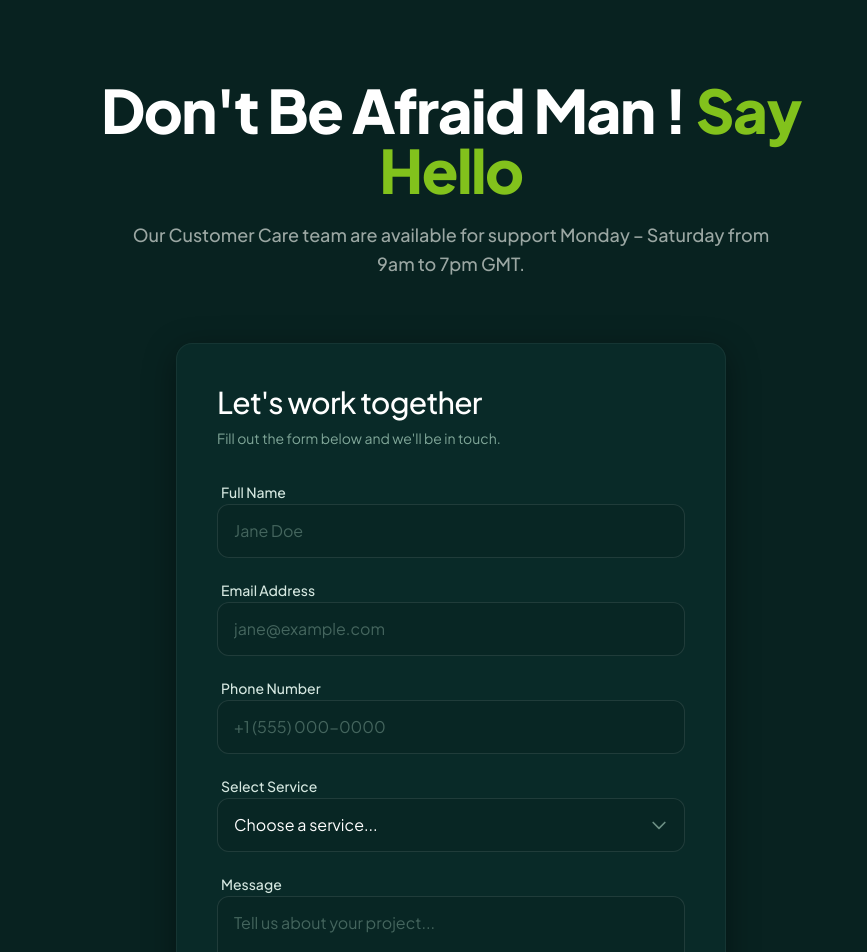
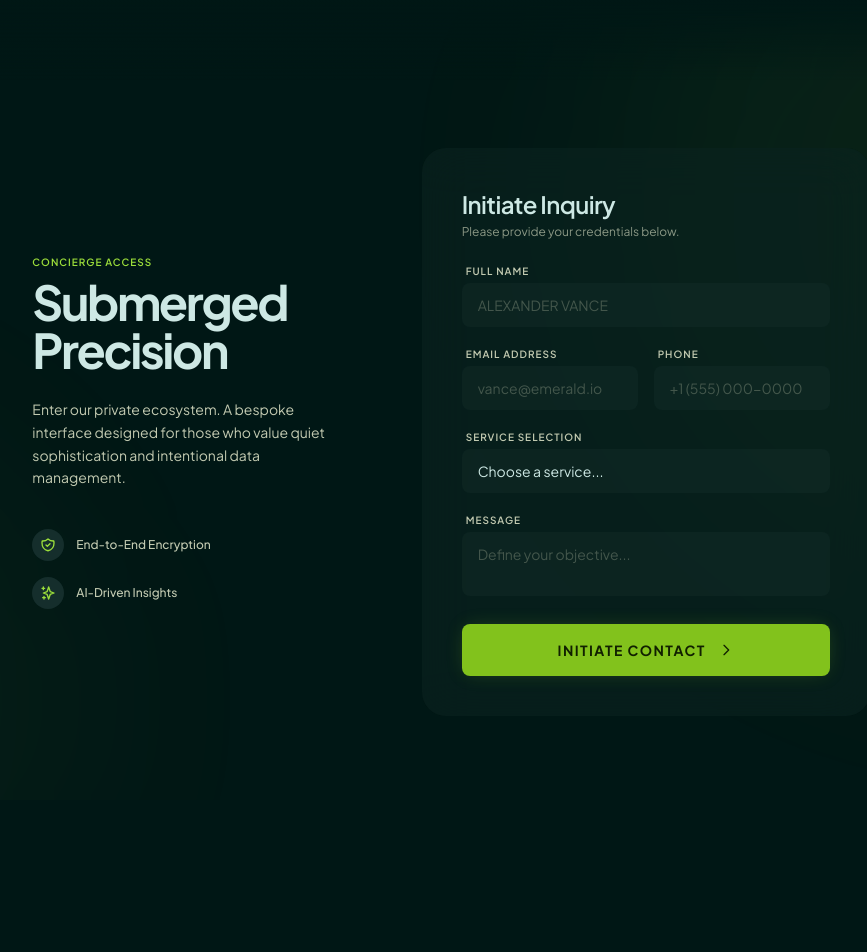
Before and after one commit to khrishChauhan/click-aarambh-form, a Next.js app: page / in a window 1280 px wide. Shown: the top 952 px of the page, without its empty margins (189-1056 px from the left). After the commit the page ends 800 px from the top, so only its background shows below. Built offline with nearby package versions, Linux system fonts and the light colour scheme.

Commit message:
feat: implement submission form with framer-motion animations and whatsapp redirect

```diff
--- a/app/page.tsx
+++ b/app/page.tsx
@@ -1,6 +1,7 @@
 "use client";
 
 import { useState, useEffect } from "react";
+import { motion, AnimatePresence } from "framer-motion";
 
 export default function Home() {
   const [isSubmitting, setIsSubmitting] = useState(false);
@@ -44,10 +45,7 @@ export default function Home() {
       const timer = setTimeout(() => setCountdown(countdown - 1), 1000);
       return () => clearTimeout(timer);
     } else if (isSuccess && countdown === 0) {
-      // Force use of the specific sandbox number to bypass old Vercel env variables
       const waNumber = "15556337541";
-      console.log(`Redirecting to WhatsApp: ${waNumber}`);
-
       const message = `Hi, I just submitted the ClickRM form. My name is ${submittedName} and I'm interested in your services.`;
       const encodedMessage = encodeURIComponent(message);
       window.location.href = `https://api.whatsapp.com/send?phone=${waNumber}&text=${encodedMessage}`;
@@ -61,175 +59,201 @@ export default function Home() {
     const waLink = `https://api.whatsapp.com/send?phone=${waNumber}&text=${encodedMessage}`;
 
     return (
-      <div className="flex-1 flex items-center justify-center p-4 min-h-screen relative z-10 w-full overflow-hidden">
-        <div className="w-full max-w-[550px] p-10 rounded-2xl bg-[#0b2e2b]/80 backdrop-blur-md border border-white/5 shadow-2xl text-center space-y-6">
-          <div className="mx-auto w-16 h-16 rounded-full bg-[#82C21C]/20 flex items-center justify-center mb-4 border border-[#82C21C]/30 relative overflow-hidden">
+      <div className="flex-1 flex items-center justify-center p-6 h-screen relative z-10 w-full overflow-hidden bg-[#001715]">
+        <div className="absolute inset-0 pointer-events-none">
+          <div className="absolute top-[-10%] left-[-10%] w-[40%] h-[40%] rounded-full bg-[#82C21C]/10 blur-[120px]" />
+          <div className="absolute bottom-[-10%] right-[-10%] w-[40%] h-[40%] rounded-full bg-[#82C21C]/10 blur-[120px]" />
+        </div>
 
-             {/* Simple visual indicator for WhatsApp */}
-            <svg className="w-8 h-8 text-[#82C21C] relative z-10 animate-pulse" fill="currentColor" viewBox="0 0 24 24">
-               <path d="M12.001 2.002c-5.522 0-9.999 4.477-9.999 9.999 0 1.966.527 3.818 1.455 5.419l-1.454 4.58 4.792-1.258c1.545.86 3.327 1.259 5.206 1.259 5.519 0 9.997-4.477 9.997-9.999 0-5.522-4.478-9.999-9.997-9.999zm.006 17.5c-1.634 0-3.21-.439-4.597-1.261l-.33-.195-2.83.743.86-2.761-.215-.342c-.9-1.433-1.376-3.085-1.376-4.835 0-4.704 3.826-8.528 8.536-8.528 4.71 0 8.532 3.824 8.532 8.528 0 4.705-3.822 8.528-8.532 8.528h-.048z"/>
-            </svg>
+        <motion.div
+          initial={{ opacity: 0, scale: 0.95 }}
+          animate={{ opacity: 1, scale: 1 }}
+          className="w-full max-w-[500px] p-12 rounded-[32px] bg-[#051F1D]/80 backdrop-blur-2xl shadow-2xl text-center space-y-8 relative z-10"
+        >
+          <div className="mx-auto w-20 h-20 rounded-2xl bg-[#82C21C]/10 flex items-center justify-center mb-6 relative overflow-hidden">
+            <div className="w-3 h-3 rounded-full bg-[#82C21C] animate-ping opacity-75" />
+            <div className="absolute inset-0 rounded-2xl" />
           </div>
-          <h2 className="text-3xl font-bold text-white tracking-tight">Thank you!</h2>
-          <p className="text-emerald-100/90 text-lg leading-relaxed">
-            We are redirecting you to WhatsApp to continue the conversation.
+
+          <div className="space-y-3">
+            <h2 className="text-4xl font-bold text-[#CDE8E4] tracking-tight">Precision Received</h2>
+            <p className="text-[#C2CAB1] text-lg leading-relaxed">
+              Redirecting to WhatsApp to finalize your request.
             </p>
+          </div>
 
-          <div className="py-6 flex flex-col items-center justify-center">
-            <span className="text-5xl font-mono text-[#82C21C] font-extrabold tabular-nums transition-all">
+          <div className="py-8 flex flex-col items-center justify-center">
+            <span className="text-7xl font-mono text-[#9CDF3B] font-black tabular-nums">
               {countdown}
             </span>
-            <span className="text-emerald-100/50 text-sm mt-2 uppercase tracking-widest font-semibold">seconds remaining</span>
+            <span className="text-[#C2CAB1] text-xs mt-4 uppercase tracking-[0.3em] font-semibold">Initiating Sync</span>
           </div>
 
-          <div className="mt-8 pt-8 border-t border-white/10">
+          <div className="pt-8">
             <a
               href={waLink}
-              className="inline-flex items-center justify-center gap-3 px-8 py-3.5 bg-[#82C21C] hover:bg-[#96d62d] text-[#082220] rounded-xl font-bold text-sm transition-all shadow-[0_0_20px_rgba(130,194,28,0.2)] hover:shadow-[0_0_25px_rgba(130,194,28,0.4)]"
+              className="inline-flex items-center justify-center gap-3 px-10 py-5 bg-[#82C21C] hover:brightness-110 text-[#112000] rounded-2xl font-bold text-sm transition-all shadow-[0_15px_35px_-10px_rgba(130,194,28,0.4)] hover:-translate-y-1 active:translate-y-0"
             >
-              CLICK HERE IF NOT REDIRECTED
+              CLICK TO SYNC NOW
             </a>
           </div>
-        </div>
+        </motion.div>
       </div>
     );
   }
 
   return (
-    <div className="flex-1 flex flex-col items-center py-12 sm:py-20 px-4">
-      {/* Hero Section */}
-      <div className="w-full max-w-3xl text-center mb-12 sm:mb-16">
-        <h1 className="text-4xl sm:text-5xl md:text-6xl font-extrabold tracking-tight mb-5">
-          <span className="text-white">Don&apos;t Be Afraid Man ! </span>
-          <span className="text-[#82C21C]">
-            Say <span>Hello</span>
-          </span>
-        </h1>
-        <p className="text-[#9BA7A3] text-base sm:text-lg font-medium max-w-2xl mx-auto leading-relaxed">
-          Our Customer Care team are available for support Monday – Saturday from 9am to 7pm GMT.
-        </p>
+    <div className="h-screen w-screen flex flex-col items-center justify-center bg-[#001715] overflow-hidden text-[#CDE8E4]">
+      {/* Dynamic Background */}
+      <div className="absolute inset-0 pointer-events-none overflow-hidden">
+        <div className="absolute -top-1/4 -right-1/4 w-[800px] h-[800px] bg-[#9CDF3B]/5 rounded-full blur-[120px]"></div>
+        <div className="absolute -bottom-1/4 -left-1/4 w-[600px] h-[600px] bg-[#9CDF3B]/3 rounded-full blur-[100px]"></div>
       </div>
 
-      {/* Form Section */}
-      <div className="w-full max-w-[550px] p-8 sm:p-10 rounded-2xl bg-[#0b2e2b]/80 backdrop-blur-md border border-white/5 shadow-[0_8px_32px_rgba(0,0,0,0.4)]">
-        <div className="mb-8">
-          <h2 className="text-2xl sm:text-3xl font-medium text-white mb-2 tracking-tight">Let&apos;s work together</h2>
-          <p className="text-emerald-100/60 text-sm">Fill out the form below and we&apos;ll be in touch.</p>
+      <header className="fixed top-0 w-full flex justify-between items-center px-8 h-20 bg-gradient-to-b from-[#001715] to-transparent z-50">
+        <div className="flex items-center gap-4">
+          {/* Logo and Menu Removed per request */}
+        </div>
+      </header>
+
+      <main className="relative z-10 w-full max-w-5xl flex flex-col md:flex-row items-center justify-center gap-8 md:gap-16 px-6 h-full pt-16">
+        <motion.div
+          initial={{ opacity: 0, x: -20 }}
+          animate={{ opacity: 1, x: 0 }}
+          transition={{ duration: 0.8 }}
+          className="hidden md:flex flex-col gap-6 w-1/3"
+        >
+          <div className="flex flex-col gap-2">
+            <span className="text-[#9CDF3B] font-semibold tracking-widest text-[10px] uppercase">Concierge Access</span>
+            <h1 className="text-4xl lg:text-5xl font-bold tracking-tighter leading-none text-[#CDE8E4]">Submerged <br /> Precision</h1>
+          </div>
+          <p className="text-[#C2CAB1] text-sm leading-relaxed max-w-xs">
+            Enter our private ecosystem. A bespoke interface designed for those who value quiet sophistication and intentional data management.
+          </p>
+
+          <div className="flex flex-col gap-4 mt-4">
+            <div className="flex items-center gap-3">
+              <div className="w-8 h-8 rounded-full bg-[#152e2c] flex items-center justify-center">
+                <svg className="w-4 h-4 text-[#9CDF3B]" fill="none" stroke="currentColor" viewBox="0 0 24 24" xmlns="http://www.w3.org/2000/svg"><path strokeLinecap="round" strokeLinejoin="round" strokeWidth="2" d="M9 12l2 2 4-4m5.618-4.016A11.955 11.955 0 0112 2.944a11.955 11.955 0 01-8.618 3.04A12.02 12.02 0 003 9c0 5.591 3.824 10.29 9 11.622 5.176-1.332 9-6.03 9-11.622 0-1.042-.133-2.052-.382-3.016z"></path></svg>
+              </div>
+              <span className="text-xs font-medium text-[#C2CAB1]">End-to-End Encryption</span>
+            </div>
+            <div className="flex items-center gap-3">
+              <div className="w-8 h-8 rounded-full bg-[#152e2c] flex items-center justify-center">
+                <svg className="w-4 h-4 text-[#9CDF3B]" fill="none" stroke="currentColor" viewBox="0 0 24 24" xmlns="http://www.w3.org/2000/svg"><path strokeLinecap="round" strokeLinejoin="round" strokeWidth="2" d="M5 3v4M3 5h4M6 17v4m-2-2h4m5-16l2.286 6.857L21 12l-5.714 2.143L13 21l-2.286-6.857L5 12l5.714-2.143L13 3z"></path></svg>
+              </div>
+              <span className="text-xs font-medium text-[#C2CAB1]">AI-Driven Insights</span>
+            </div>
+          </div>
+        </motion.div>
+
+        <motion.div
+          initial={{ opacity: 0, scale: 0.95 }}
+          animate={{ opacity: 1, scale: 1 }}
+          transition={{ duration: 0.8, delay: 0.2 }}
+          className="w-full max-w-md glass-panel rounded-[24px] p-8 lg:p-10 relative flex-1 max-h-[85vh] flex flex-col justify-center"
+        >
+          <div className="flex flex-col gap-6 w-full">
+            <div className="flex flex-col gap-1">
+              <h2 className="text-2xl font-semibold text-[#CDE8E4] tracking-tight">Initiate Inquiry</h2>
+              <p className="text-xs text-[#C2CAB1] opacity-70">Please provide your credentials below.</p>
             </div>
 
             {error && (
-          <div className="mb-6 p-4 rounded-xl bg-red-500/10 border border-red-500/20 text-red-400 text-sm">
+              <div className="p-3 rounded-lg bg-red-500/10 text-red-400 text-xs text-center border border-red-500/20">
                 {error}
               </div>
             )}
 
-        <form onSubmit={handleSubmit} className="space-y-5">
-          <div className="space-y-1.5">
-            <label htmlFor="name" className="text-sm font-medium text-emerald-50/90 ml-1">Full Name</label>
-            <input
-              required
-              type="text"
-              id="name"
-              name="name"
-              placeholder="Jane Doe"
-              className="w-full px-4 py-3.5 rounded-xl bg-[#082220]/50 border border-white/10 text-white placeholder-emerald-100/30 focus:outline-none focus:border-[#82C21C] focus:ring-1 focus:ring-[#82C21C] transition-all"
-            />
+            <form onSubmit={handleSubmit} className="flex flex-col gap-5">
+              <div className="flex flex-col gap-1 input-focus-line group">
+                <label htmlFor="name" className="text-[10px] font-semibold uppercase tracking-widest text-[#C2CAB1] transition-colors group-focus-within:text-[#9CDF3B] ml-1">Full Name</label>
+                <input required type="text" id="name" name="name" placeholder="ALEXANDER VANCE" className="bg-[#152e2c]/40 border-none outline-none focus:ring-0 text-sm py-3 px-4 rounded-lg placeholder:text-[#C2CAB1]/30 text-[#CDE8E4] w-full" />
               </div>
 
-          <div className="space-y-1.5">
-            <label htmlFor="email" className="text-sm font-medium text-emerald-50/90 ml-1">Email Address</label>
-            <input
-              required
-              type="email"
-              id="email"
-              name="email"
-              placeholder="jane@example.com"
-              className="w-full px-4 py-3.5 rounded-xl bg-[#082220]/50 border border-white/10 text-white placeholder-emerald-100/30 focus:outline-none focus:border-[#82C21C] focus:ring-1 focus:ring-[#82C21C] transition-all"
-            />
+              <div className="grid grid-cols-1 md:grid-cols-2 gap-4">
+                <div className="flex flex-col gap-1 input-focus-line group">
+                  <label htmlFor="email" className="text-[10px] font-semibold uppercase tracking-widest text-[#C2CAB1] transition-colors group-focus-within:text-[#9CDF3B] ml-1">Email Address</label>
+                  <input required type="email" id="email" name="email" placeholder="vance@emerald.io" className="bg-[#152e2c]/40 border-none outline-none focus:ring-0 text-sm py-3 px-4 rounded-lg placeholder:text-[#C2CAB1]/30 text-[#CDE8E4] w-full" />
                 </div>
-
-          <div className="space-y-1.5">
-            <label htmlFor="phone" className="text-sm font-medium text-emerald-50/90 ml-1">Phone Number</label>
-            <input
-              required
-              type="tel"
-              id="phone"
-              name="phone"
-              placeholder="+1 (555) 000-0000"
-              className="w-full px-4 py-3.5 rounded-xl bg-[#082220]/50 border border-white/10 text-white placeholder-emerald-100/30 focus:outline-none focus:border-[#82C21C] focus:ring-1 focus:ring-[#82C21C] transition-all"
-            />
-          </div>
-
-          <div className="space-y-1.5">
-            <label htmlFor="service" className="text-sm font-medium text-emerald-50/90 ml-1">Select Service</label>
-            <div className="relative">
-              <select
-                required
-                id="service"
-                name="service"
-                defaultValue=""
-                className="w-full px-4 py-3.5 rounded-xl bg-[#082220]/50 border border-white/10 text-white appearance-none focus:outline-none focus:border-[#82C21C] focus:ring-1 focus:ring-[#82C21C] transition-all"
-              >
-                <option value="" disabled>Choose a service...</option>
-                <option value="consulting">Consulting</option>
-                <option value="development">Development</option>
-                <option value="design">Design</option>
-                <option value="other">Other</option>
-              </select>
-              <div className="absolute right-4 top-1/2 -translate-y-1/2 pointer-events-none text-emerald-100/50">
-                <svg className="w-5 h-5" fill="none" viewBox="0 0 24 24" stroke="currentColor">
-                  <path strokeLinecap="round" strokeLinejoin="round" strokeWidth={2} d="M19 9l-7 7-7-7" />
-                </svg>
-              </div>
+                <div className="flex flex-col gap-1 input-focus-line group">
+                  <label htmlFor="phone" className="text-[10px] font-semibold uppercase tracking-widest text-[#C2CAB1] transition-colors group-focus-within:text-[#9CDF3B] ml-1">Phone</label>
+                  <input required type="tel" id="phone" name="phone" placeholder="+1 (555) 000-0000" className="bg-[#152e2c]/40 border-none outline-none focus:ring-0 text-sm py-3 px-4 rounded-lg placeholder:text-[#C2CAB1]/30 text-[#CDE8E4] w-full" />
                 </div>
               </div>
 
-          <div className="space-y-1.5">
-            <label htmlFor="message" className="text-sm font-medium text-emerald-50/90 ml-1">Message</label>
-            <textarea
-              required
-              id="message"
-              name="message"
-              rows={4}
-              placeholder="Tell us about your project..."
-              className="w-full px-4 py-3.5 rounded-xl bg-[#082220]/50 border border-white/10 text-white placeholder-emerald-100/30 focus:outline-none focus:border-[#82C21C] focus:ring-1 focus:ring-[#82C21C] transition-all resize-none"
-            />
+              <div className="flex flex-col gap-1 input-focus-line group">
+                <label htmlFor="service" className="text-[10px] font-semibold uppercase tracking-widest text-[#C2CAB1] transition-colors group-focus-within:text-[#9CDF3B] ml-1">Service Selection</label>
+                <select required id="service" name="service" defaultValue="" className="bg-[#152e2c]/40 border-none outline-none focus:ring-0 text-sm py-3 px-4 rounded-lg text-[#CDE8E4] w-full appearance-none cursor-pointer">
+                  <option value="" disabled className="bg-[#051F1D]">Choose a service...</option>
+                  <option value="wealth" className="bg-[#051F1D]">Wealth Management Architecture</option>
+                  <option value="private" className="bg-[#051F1D]">Private Asset Intelligence</option>
+                  <option value="enterprise" className="bg-[#051F1D]">Enterprise Logistics Node</option>
+                  <option value="other" className="bg-[#051F1D]">Other Inquiry</option>
+                </select>
               </div>
 
-          <div className="flex items-start gap-3 py-2">
-            <div className="flex items-center h-5">
-              <input
-                required
-                id="consent"
-                name="consent"
-                type="checkbox"
-                className="w-4 h-4 rounded border-white/20 bg-[#082220]/50 text-[#82C21C] focus:ring-[#82C21C] focus:ring-offset-0 focus:ring-1 accent-[#82C21C]"
-              />
-            </div>
-            <label htmlFor="consent" className="text-sm text-emerald-100/60 leading-tight">
-              I consent to storage of my data according to Privacy Policy
-            </label>
+              <div className="flex flex-col gap-1 input-focus-line group">
+                <label htmlFor="message" className="text-[10px] font-semibold uppercase tracking-widest text-[#C2CAB1] transition-colors group-focus-within:text-[#9CDF3B] ml-1">Message</label>
+                <textarea required id="message" name="message" placeholder="Define your objective..." rows={2} className="bg-[#152e2c]/40 border-none outline-none focus:ring-0 text-sm py-3 px-4 rounded-lg placeholder:text-[#C2CAB1]/30 text-[#CDE8E4] w-full resize-none" />
               </div>
 
               <button
                 type="submit"
                 disabled={isSubmitting}
-            className="w-full py-4 mt-2 rounded-xl bg-[#82C21C] hover:bg-[#96d62d] text-[#082220] font-semibold text-sm transition-all duration-200 hover:shadow-[0_0_20px_rgba(130,194,28,0.3)] disabled:opacity-70 disabled:cursor-not-allowed flex items-center justify-center gap-2"
+                className="mt-2 bg-[#82C21C] text-[#112000] font-bold py-4 rounded-lg text-sm tracking-widest uppercase shadow-[0_0_20px_-5px_rgba(130,194,28,0.3)] hover:brightness-110 active:scale-[0.98] transition-all flex items-center justify-center gap-2 disabled:opacity-70 disabled:cursor-not-allowed"
               >
                 {isSubmitting ? (
-              <>
-                <svg className="animate-spin -ml-1 mr-2 h-4 w-4 text-[#082220]" xmlns="http://www.w3.org/2000/svg" fill="none" viewBox="0 0 24 24">
+                  <span className="flex items-center gap-2">
+                    <svg className="animate-spin h-4 w-4 text-[#112000]" xmlns="http://www.w3.org/2000/svg" fill="none" viewBox="0 0 24 24">
                       <circle className="opacity-25" cx="12" cy="12" r="10" stroke="currentColor" strokeWidth="4"></circle>
                       <path className="opacity-75" fill="currentColor" d="M4 12a8 8 0 018-8V0C5.373 0 0 5.373 0 12h4zm2 5.291A7.962 7.962 0 014 12H0c0 3.042 1.135 5.824 3 7.938l3-2.647z"></path>
                     </svg>
-                SENDING...
+                    SYNCING...
+                  </span>
+                ) : (
+                  <>
+                    Initiate Contact
+                    <svg className="w-4 h-4 ml-1" fill="none" stroke="currentColor" viewBox="0 0 24 24" xmlns="http://www.w3.org/2000/svg"><path strokeLinecap="round" strokeLinejoin="round" strokeWidth="2" d="M9 5l7 7-7 7"></path></svg>
                   </>
-            ) : (
-              "SEND MESSAGE"
                 )}
               </button>
             </form>
           </div>
+        </motion.div>
+      </main>
+
+      <style jsx global>{`
+        ::-webkit-scrollbar {
+          display: none;
+        }
+        body, html {
+          overflow: hidden;
+          height: 100%;
+          background-color: #001715;
+        }
+        .glass-panel {
+          background: rgba(10, 36, 33, 0.6);
+          backdrop-filter: blur(24px);
+        }
+        .input-focus-line {
+          position: relative;
+        }
+        .input-focus-line::after {
+          content: '';
+          position: absolute;
+          bottom: 0;
+          left: 50%;
+          width: 0;
+          height: 1px;
+          background: #9cdf3b;
+          transition: width 0.4s ease, left 0.4s ease;
+        }
+        .input-focus-line:focus-within::after {
+          width: 100%;
+          left: 0;
+        }
+      `}</style>
     </div>
   );
 }
--- a/package.json
+++ b/package.json
@@ -9,6 +9,7 @@
     "lint": "eslint"
   },
   "dependencies": {
+    "framer-motion": "^12.38.0",
     "mongoose": "^9.4.1",
     "next": "16.2.2",
     "react": "19.2.4",
```
Also changed, not shown: 1 other file (tests, documents, lock files or other folders). Lines whose indentation alone changed are shown as unchanged.
